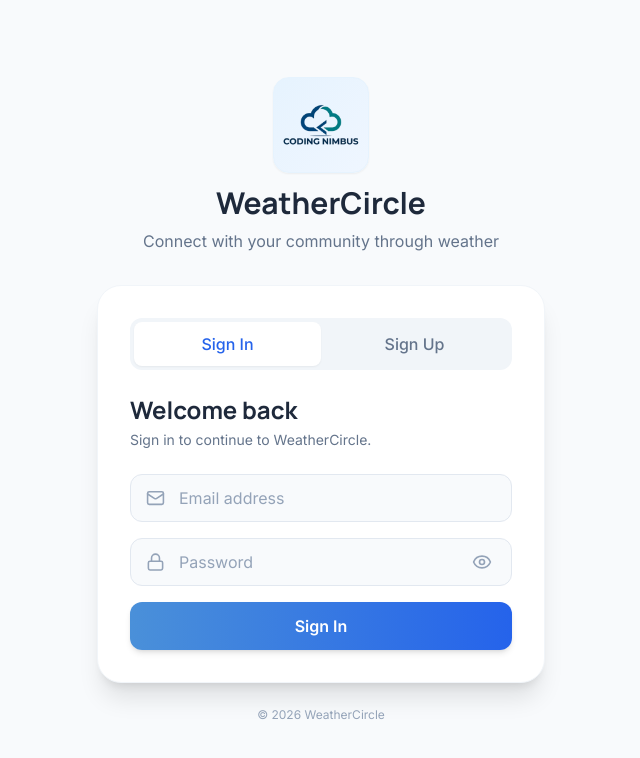
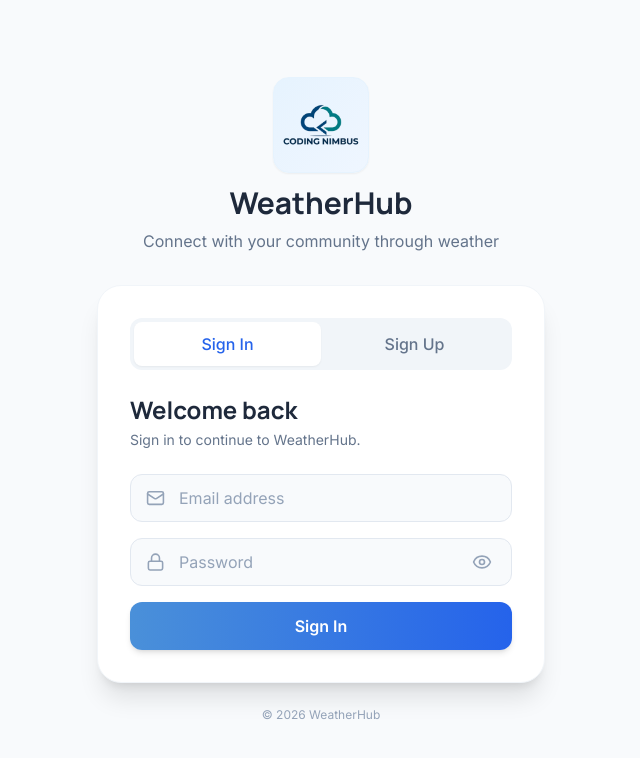
Before and after one commit to Abihr/WeatherGPT, a React (Vite) app in the folder Frontend/: page / in a window 1280 px wide. Shown: the top 758 px of the page, without its empty margins (319-959 px from the left). Built offline with nearby package versions, Linux system fonts and the light colour scheme; no server answers.

Commit message:
changed the name weather circle to weatherhub

```diff
--- a/Frontend/src/App.jsx
+++ b/Frontend/src/App.jsx
@@ -68,7 +68,7 @@
     return (
       <div className="min-h-screen bg-sky-wash flex items-center justify-center">
         <p className="text-sm text-ink-400">
-          Loading WeatherCircle...
+          Loading WeatherHub...
         </p>
       </div>
     );
--- a/Frontend/src/components/Navbar.jsx
+++ b/Frontend/src/components/Navbar.jsx
@@ -34,7 +34,7 @@
               transition-transform duration-200
               hover:scale-110
             "
-            alt="WeatherCircle logo"
+            alt="WeatherHub logo"
           />
         </span>
 
--- a/Frontend/src/pages/Login.jsx
+++ b/Frontend/src/pages/Login.jsx
@@ -280,12 +280,12 @@
                 transition-transform duration-200
                 hover:scale-110
               "
-              alt="WeatherCircle logo"
+              alt="WeatherHub logo"
             />
           </span>
 
           <h1 className="text-3xl font-bold text-slate-800 mt-3">
-            WeatherCircle
+            WeatherHub
           </h1>
 
           <p className="text-slate-500 mt-2 text-center">
@@ -348,8 +348,8 @@
 
             <p className="text-sm text-slate-500 mt-1">
               {mode === "register"
-                ? "Join WeatherCircle and connect with people nearby."
-                : "Sign in to continue to WeatherCircle."}
+                ? "Join WeatherHub and connect with people nearby."
+                : "Sign in to continue to WeatherHub."}
             </p>
           </div>
 
@@ -521,7 +521,7 @@
               />
 
               <p className="text-xs text-slate-600 leading-relaxed">
-                WeatherCircle can use your location to show
+                WeatherHub can use your location to show
                 weather conditions and nearby community reports.
               </p>
             </div>
@@ -533,7 +533,7 @@
         ========================= */}
 
         <p className="text-center text-xs text-slate-400 mt-6">
-          © 2026 WeatherCircle
+          © 2026 WeatherHub
         </p>
       </div>
     </div>
```
